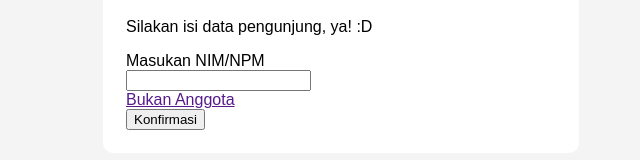
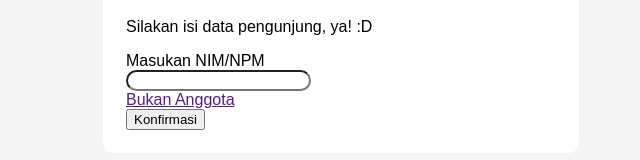
Before and after one commit to aldbianonline-sudo/Data-Pengunjung-UNANTI, a plain HTML site: page index.html in a window 1280 px wide. Shown: the part 436-596 px from the top of the page, without its empty margins (299-939 px from the left). Drawn offline with Linux system fonts and the light colour scheme.

Commit message:
Update style.css

```diff
--- a/style.css
+++ b/style.css
@@ -19,3 +19,6 @@
   width: 100px;
   height: 100px;
 }
+#text {
+  border-radius: 12px;
+}
```
